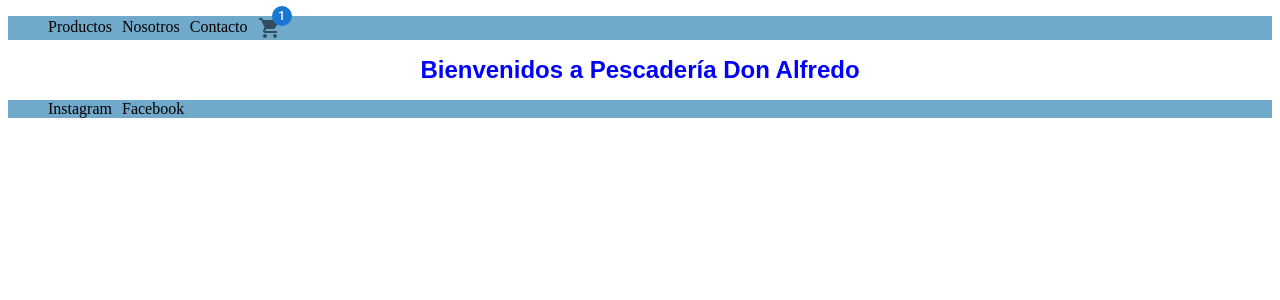
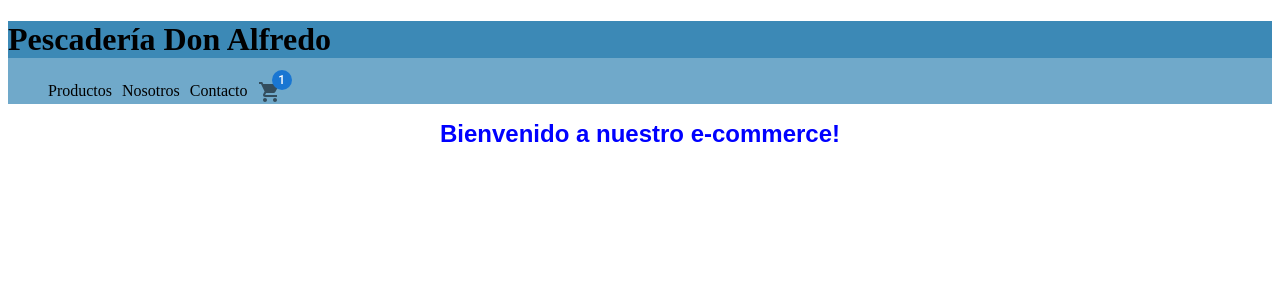
Before and after one commit to TomasVico/PescaderiaDonAlfredo, a React (Vite) app: page / in a window 1280 px wide. Shown: the top 300 px of the page. Built offline with nearby package versions, Linux system fonts and the light colour scheme.

Commit message:
Primer preentrega corregida Tomas Vico

```diff
--- a/src/App.jsx
+++ b/src/App.jsx
@@ -1,16 +1,14 @@
-import Footer from "./componentes/layout/footer/Footer"
 import Navbar from "./componentes/layout/navbar/Navbar"
-import Home from "./componentes/page/home/Home"
 import {Grid, Typography} from "@mui/material"
+import ItemListContainer from "./componentes/common/itemlistcontainer/ItemListContainer"
 
 function App() {
-
 
   return (
     <>
       <Navbar/>
-      <Home/>
-      <Footer/>
+      <ItemListContainer greeting={"Bienvenido a nuestro e-commerce!"} />
+
   </>
   )
 }
--- a/src/componentes/layout/footer/Footer.css
+++ /dev/null
@@ -1,10 +0,0 @@
-.Footer{
-    background-color: rgba(30, 120, 172, 0.637) ;
-
-}
-
-#footer{
-    display:inline-block;
-    margin-right: 10px;
-
-}
--- a/src/componentes/layout/footer/Footer.jsx
+++ /dev/null
@@ -1,15 +0,0 @@
-import React from 'react'
-import './Footer.css'
-const Footer = () => {
-  return (
-    <div className='Footer'>
-      <ul >
-        <li id='footer'>Instagram</li>
-        <li id='footer'>Facebook</li>
-
-      </ul>
-    </div>
-  )
-}
-
-export default Footer
--- a/src/componentes/layout/navbar/Navbar.css
+++ b/src/componentes/layout/navbar/Navbar.css
@@ -1,9 +1,12 @@
 .Navbar {
   background-color: rgba(30, 120, 172, 0.637);
-
+  color: black;
 }
 #item {
   display: inline-block;
   margin-right: 10px;
   cursor: pointer;
 }
+#titulo {
+  background-color: rgba(30, 120, 172, 0.637);
+}
--- a/src/componentes/layout/navbar/Navbar.jsx
+++ b/src/componentes/layout/navbar/Navbar.jsx
@@ -1,15 +1,16 @@
 import React from "react";
 import "./Navbar.css";
-import Cart from "./cart/Cart";
+import CartWidget from "./cartwidget/CartWidget";
 const Navbar = () => {
 
   return (
     <div className="Navbar">
+      <h1 id="titulo">Pescadería Don Alfredo</h1>
       <ul>
         <li id="item">Productos</li>
         <li id="item">Nosotros</li>
         <li id="item">Contacto</li>
-        <li id="item"><Cart/></li>
+        <li id="item"><CartWidget/></li>
       </ul>
     </div>
   );
--- a/src/componentes/page/home/Home.css
+++ /dev/null
@@ -1,9 +0,0 @@
-#titulo {
-  color: blue;
-  text-align: center;
-}
-#containers {
-  display: inline-block;
-  margin: 40px;
-
-}
--- a/src/componentes/page/home/Home.jsx
+++ /dev/null
@@ -1,30 +0,0 @@
-import React from "react";
-import ItemListContainer from "../../common/item/ItemListContainer";
-import "./Home.css";
-const Home = () => {
-  return (
-    <div className="Home">
-
-      <ItemListContainer greeting={"Bienvenidos a Pescadería Don Alfredo"}/>
-    </div>
-  );
-};
-
-export default Home;
-/*
-<div id="containers">
-        <ItemListContainer producto={"Boga despinada"} precio={3900} />
-        <ItemListContainer producto={"Dorado"} precio={5000} />
-      </div>
-      <div id="containers">
-        <ItemListContainer producto={"Milanesas de surubi"} precio={3900} />
-        <ItemListContainer
-          producto={"Empanadas "}
-          precio={5000 + " (la docena)"}
-        />
-      </div>
-      <div id="containers">
-        <ItemListContainer producto={"Milanesas de sabalo"} precio={3900} />
-        <ItemListContainer producto={"Rabas"} precio={8000} />
-      </div>
-*/
```
Also changed, not shown: src/componentes/common/itemlistcontainer/ItemListContainer.css (renamed from src/componentes/common/item/ItemListContainer.css), src/componentes/common/itemlistcontainer/ItemListContainer.jsx (renamed from src/componentes/common/item/ItemListContainer.jsx), src/componentes/layout/navbar/cartwidget/CartWidget.jsx (renamed from src/componentes/layout/navbar/cart/Cart.jsx).
